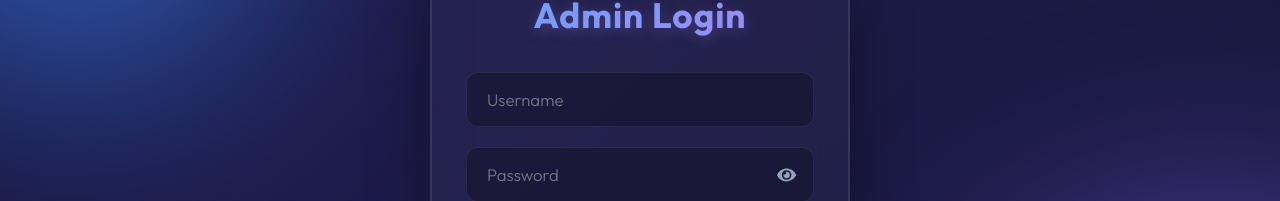
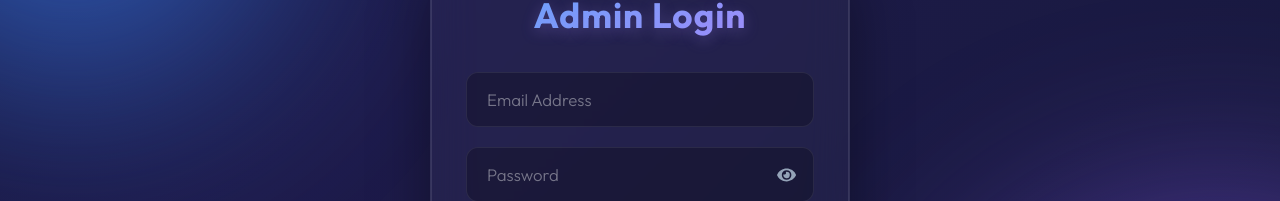
Before and after one commit to sujatapatel7827-maker/Library-Management-System, a React (Vite) app in the folder frontend/: page / in a window 1280 px wide. Shown: the part 245-446 px from the top of the page. Built offline with nearby package versions, Linux system fonts and the light colour scheme; no server answers.

Commit message:
refactor: Remove username field and use Email as primary identifier for login and registration

```diff
--- a/frontend/src/pages/AdminLogin.jsx
+++ b/frontend/src/pages/AdminLogin.jsx
@@ -11,7 +11,6 @@ export default function AdminLogin() {
     fullName: "",
     email: "",
     mobileNumber: "",
-    username: "",
     password: "",
     confirmPassword: "",
     otpPreference: "email",
@@ -31,7 +30,7 @@ export default function AdminLogin() {
   };
 
   const handleLogin = async () => {
-    if (!data.username || !data.password) {
+    if (!data.email || !data.password) {
       setError("Please fill in all fields");
       return;
     }
@@ -39,13 +38,13 @@ export default function AdminLogin() {
 
     try {
       const response = await api.post("/api/auth/login", {
-        username: data.username,
+        username: data.email, // backend expects 'username'
         password: data.password
       });
       const token = response.data.token;
       localStorage.setItem("token", token);
       localStorage.setItem("isLogin", "true");
-      localStorage.setItem("username", data.username);
+      localStorage.setItem("username", data.email);
       navigate("/home");
     } catch (err) {
       console.error("Login failed:", err);
@@ -63,7 +62,7 @@ export default function AdminLogin() {
   };
 
   const handleRegister = async () => {
-    if (!data.fullName || !data.email || !data.username || !data.password || !data.confirmPassword) {
+    if (!data.fullName || !data.email || !data.password || !data.confirmPassword) {
       setError("Please fill all required fields (Mobile is optional).");
       return;
     }
@@ -82,7 +81,7 @@ export default function AdminLogin() {
         fullName: data.fullName,
         email: data.email,
         mobileNumber: data.mobileNumber,
-        username: data.username,
+        username: data.email, // Send email as username to backend
         password: data.password,
         otpPreference: data.otpPreference
       });
@@ -104,7 +103,7 @@ export default function AdminLogin() {
     setError(""); setSuccess(""); setLoading(true);
     try {
       const response = await api.post("/api/auth/verify-otp", {
-        username: data.username,
+        username: data.email, // backend uses username for identification
         otpCode: data.otpCode
       });
       setSuccess(response.data.message || "Account activated! You can now login.");
@@ -158,9 +157,8 @@ export default function AdminLogin() {
         ) : isRegistering ? (
           <>
             <input name="fullName" placeholder="Full Name" value={data.fullName} onChange={handleChange} disabled={loading} />
-            <input name="email" type="email" placeholder="Email" value={data.email} onChange={handleChange} disabled={loading} />
+            <input name="email" type="email" placeholder="Email Address" value={data.email} onChange={handleChange} disabled={loading} />
             <input name="mobileNumber" placeholder="Mobile Number (Optional)" value={data.mobileNumber} onChange={handleChange} disabled={loading} />
-            <input name="username" placeholder="Username" value={data.username} onChange={handleChange} disabled={loading} />
 
             <div className="password-input-container">
               <input type={showPassword ? "text" : "password"} name="password" placeholder="Password" value={data.password} onChange={handleChange} disabled={loading} />
@@ -196,7 +194,7 @@ export default function AdminLogin() {
           </>
         ) : (
           <>
-            <input name="username" placeholder="Username" value={data.username} onChange={handleChange} disabled={loading} />
+            <input name="email" type="email" placeholder="Email Address" value={data.email} onChange={handleChange} disabled={loading} />
             <div className="password-input-container">
               <input
                 type={showPassword ? "text" : "password"}
```
